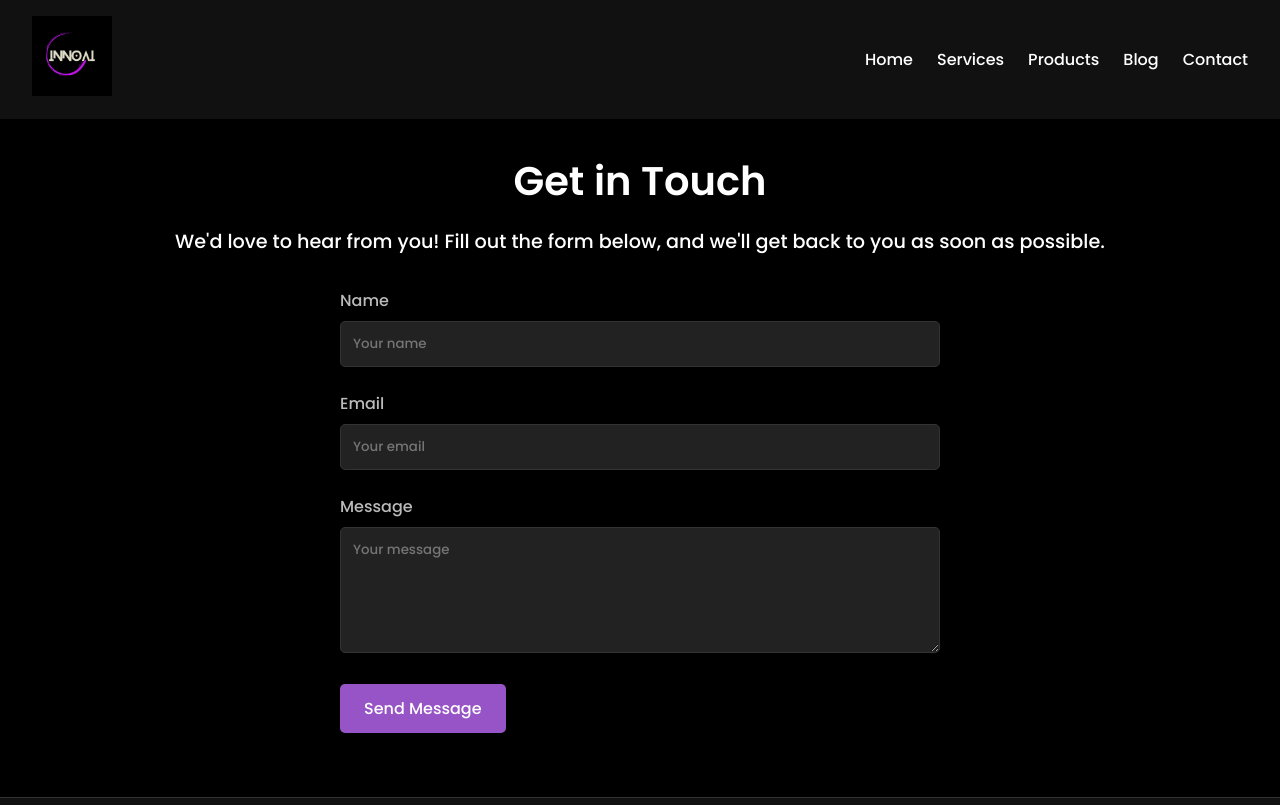
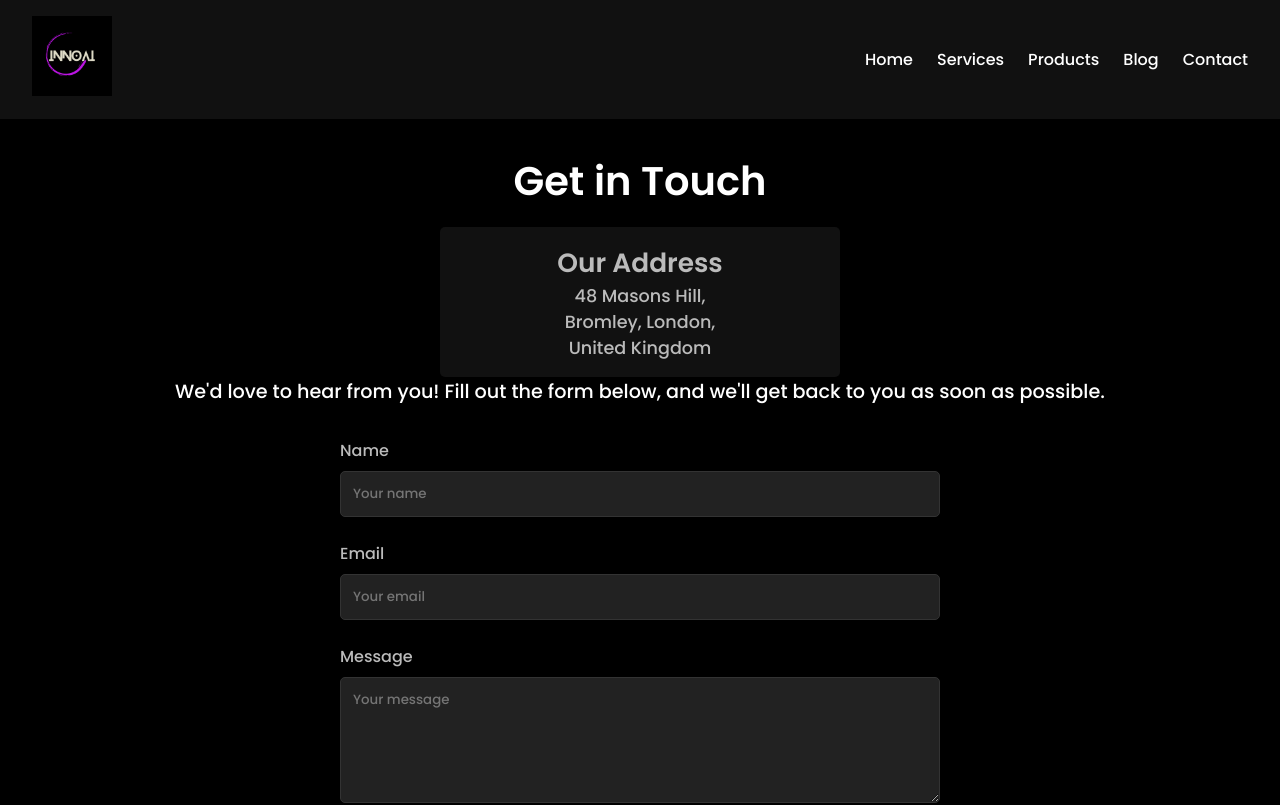
Before and after one commit to innoaitechsolution/innoaitechsolution-website, a React (Create React App) app: page /contact in a window 1280 px wide. Shown: the top 805 px of the page. Built offline with nearby package versions, Linux system fonts and the light colour scheme.

Commit message:
Add new address

```diff
--- a/src/components/Contact/ContactPage.css
+++ b/src/components/Contact/ContactPage.css
@@ -62,3 +62,14 @@
   .submit-button:hover {
     background-color: #9654c6;
   }
+  .contact-address {
+    background-color: #111;
+    padding: 1rem;
+    border-radius: 5px;
+    margin-bottom: 1.5rem;
+    font-size: 1.1rem;
+    color: #bbb;
+    text-align: center;
+    max-width: 400px;
+    margin: 0 auto;
+  }
--- a/src/components/Contact/ContactPage.js
+++ b/src/components/Contact/ContactPage.js
@@ -5,6 +5,15 @@ const ContactPage = () => {
   return (
     <div className="contact-page">
       <h1 className="contact-title">Get in Touch</h1>
+
+      {/* Address Section */}
+      <div className="contact-address">
+      <h2>Our Address</h2>
+  <p>48 Masons Hill,</p>
+  <p>Bromley, London,</p>
+  <p>United Kingdom</p>
+</div>
+
       <p className="contact-intro">We'd love to hear from you! Fill out the form below, and we'll get back to you as soon as possible.</p>
 
       {/* Contact Form */}
```
